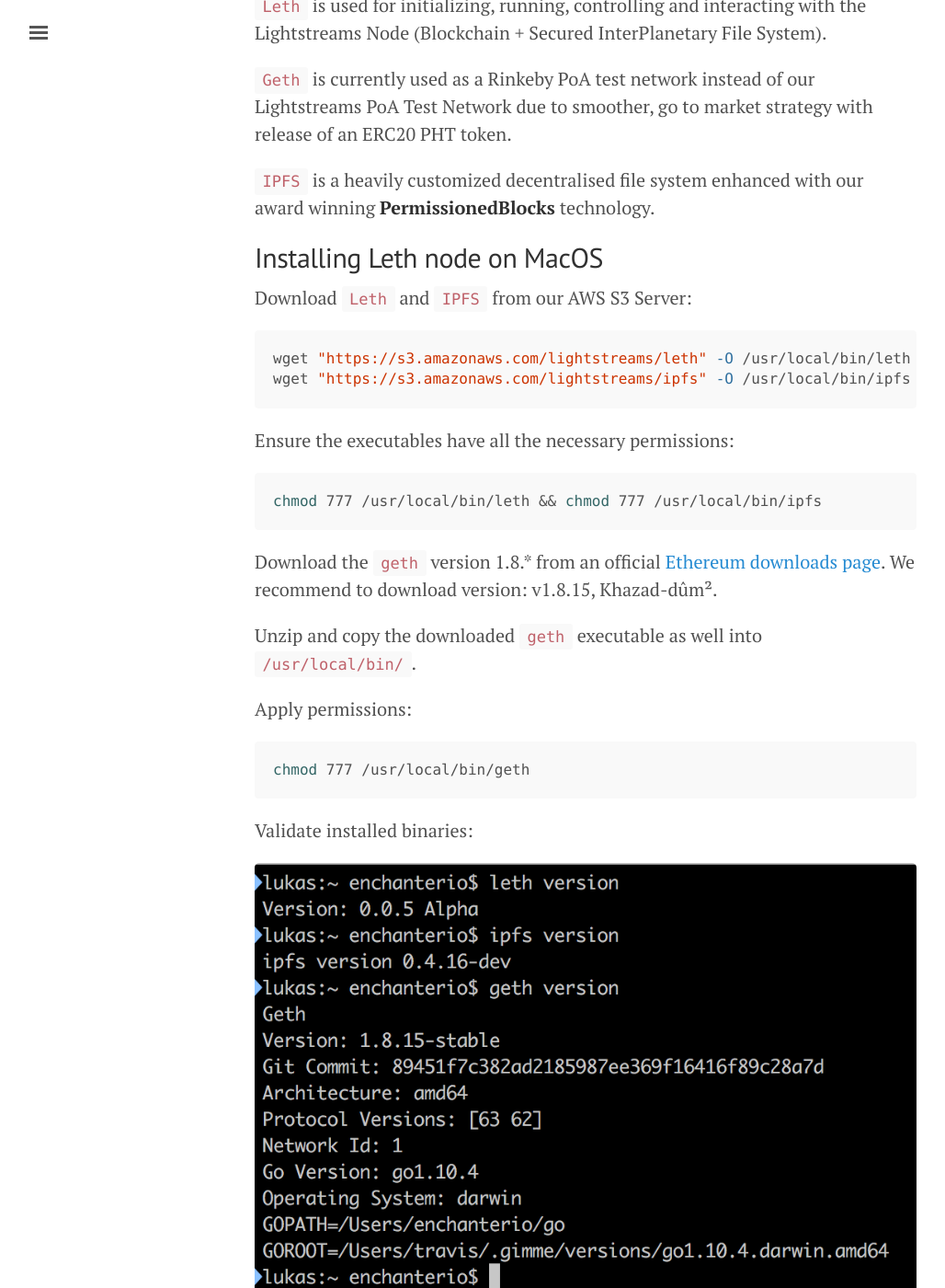
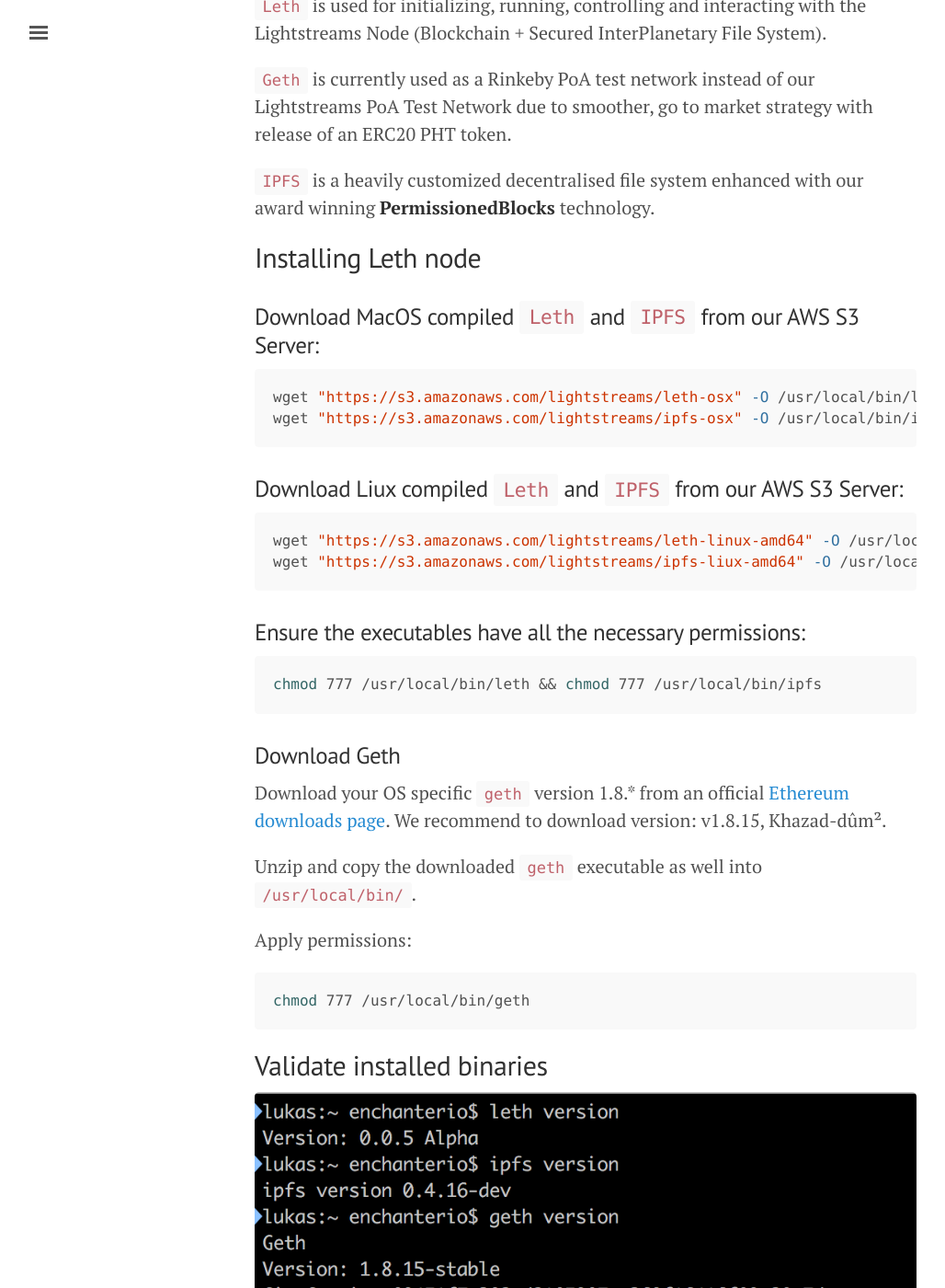
Before and after one commit to lightstreams-network/lightstreams-network.github.io, a Jekyll site: the page built from getting-started-with-lightstreams-node.md, in a window 1280 px wide and 1400 px high, scrolled down 574 px. Shown: the whole window at 92% size, without its empty margins (3-1031 px from the left). Built offline with Jekyll 4.4.1, drawn with Linux system fonts in a browser that asks for light colours; nearby versions of some CDN libraries; some of the changed text lies outside the part shown.

Commit message:
Adds documentation how to run LethNode on linux.

````diff
--- a/getting-started-with-lightstreams-node.md
+++ b/getting-started-with-lightstreams-node.md
@@ -21,22 +21,31 @@
 
 `IPFS` is a heavily customized decentralised file system enhanced with our award winning **PermissionedBlocks** technology.
 
-## Installing Leth node on MacOS
+## Installing Leth node
 
-Download `Leth` and `IPFS` from our AWS S3 Server:
+### Download MacOS compiled `Leth` and `IPFS` from our AWS S3 Server:
 
 ```bash
-wget "https://s3.amazonaws.com/lightstreams/leth" -O /usr/local/bin/leth
-wget "https://s3.amazonaws.com/lightstreams/ipfs" -O /usr/local/bin/ipfs
+wget "https://s3.amazonaws.com/lightstreams/leth-osx" -O /usr/local/bin/leth
+wget "https://s3.amazonaws.com/lightstreams/ipfs-osx" -O /usr/local/bin/ipfs
 ```
 
-Ensure the executables have all the necessary permissions:
+### Download Liux compiled `Leth` and `IPFS` from our AWS S3 Server:
+
+```bash
+wget "https://s3.amazonaws.com/lightstreams/leth-linux-amd64" -O /usr/local/bin/leth
+wget "https://s3.amazonaws.com/lightstreams/ipfs-liux-amd64" -O /usr/local/bin/ipfs
+```
+
+### Ensure the executables have all the necessary permissions:
 
 ```bash
 chmod 777 /usr/local/bin/leth && chmod 777 /usr/local/bin/ipfs
 ```
 
-Download the `geth` version 1.8.* from an official [Ethereum downloads page](https://geth.ethereum.org/downloads/).
+### Download Geth
+
+Download your OS specific `geth` version 1.8.* from an official [Ethereum downloads page](https://geth.ethereum.org/downloads/).
 We recommend to download version: v1.8.15, Khazad-dûm².
 
 Unzip and copy the downloaded `geth` executable as well into `/usr/local/bin/`.
@@ -47,15 +56,11 @@
 chmod 777 /usr/local/bin/geth
 ```
 
-Validate installed binaries:
+## Validate installed binaries
 
 ![versions](/public/images/installing_leth_node_version_verification.png)
 
 Perfect, binaries are successfully executable!
-
-## Installing Leth node on Linux
-
-// Todo: documentation will be added soon
 
 ## Interacting with Leth node over CLI
 
````
